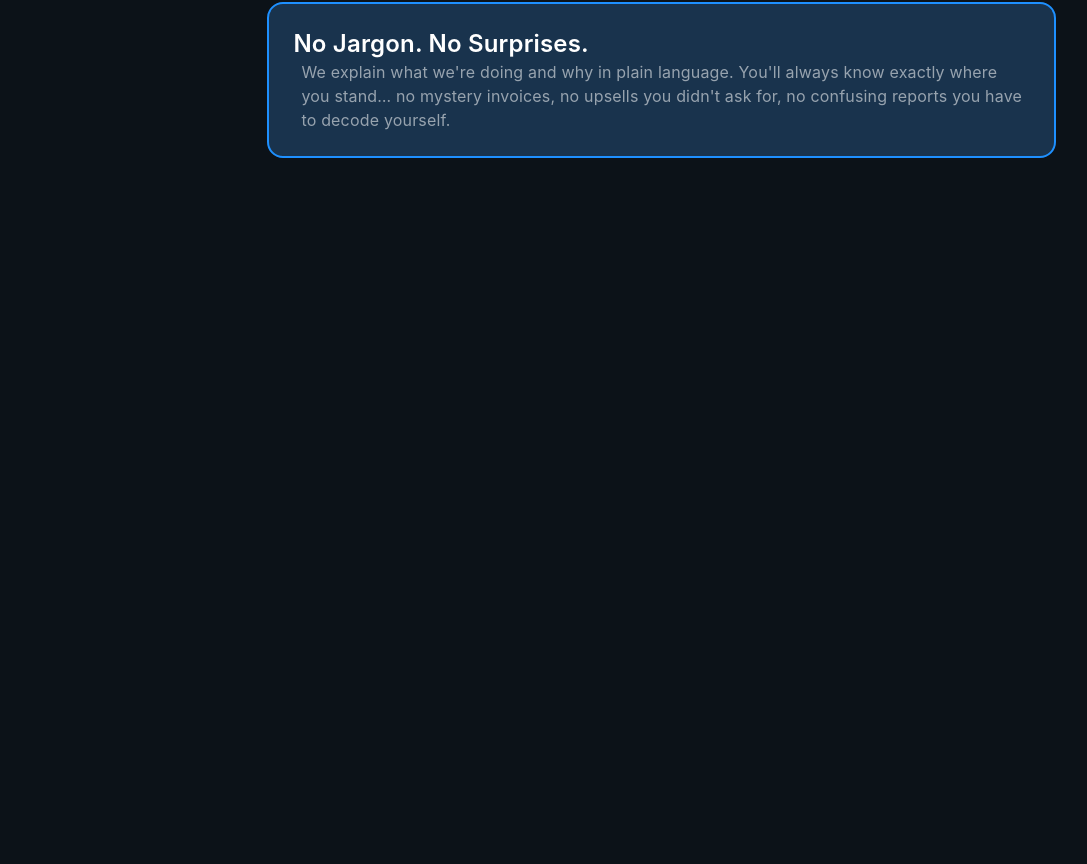
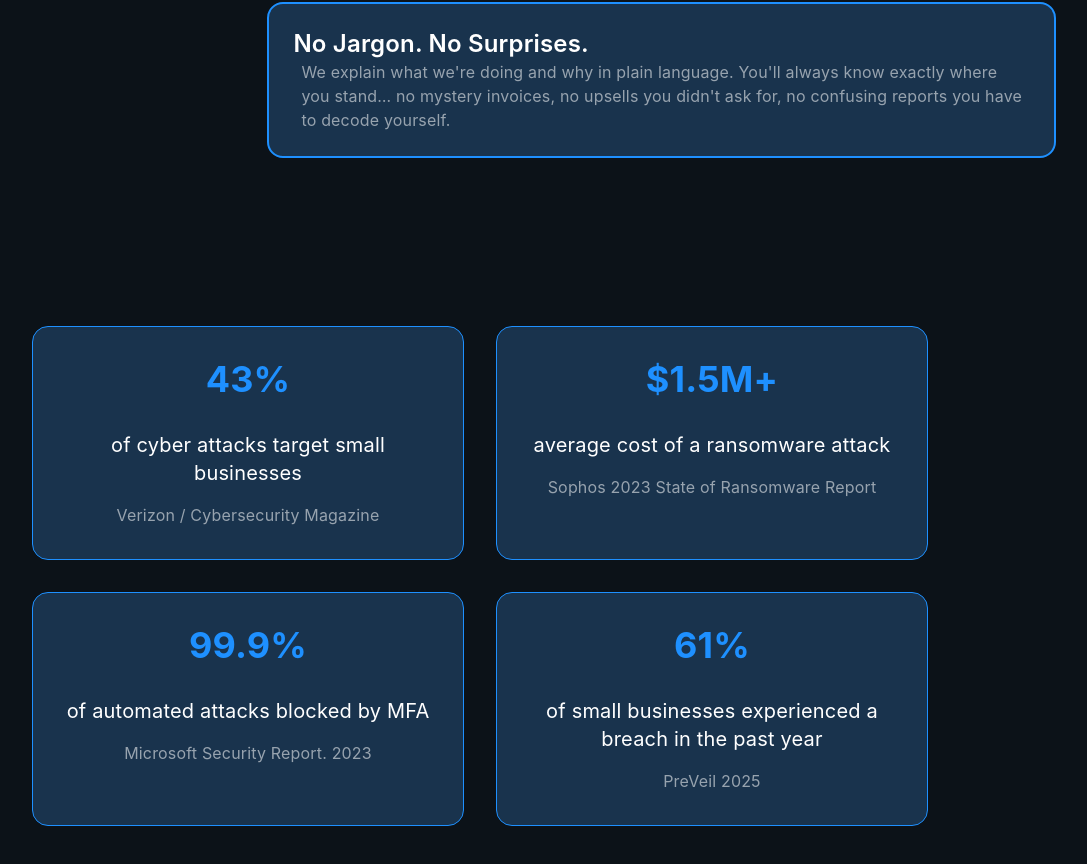
Before and after one commit to CITADEL-Solutions-Team/CITADEL-Stack, a Vue app in the folder Frontend/: page / in a window 1280 px wide. Shown: the part 1006-1870 px from the top of the page, without its empty margins (160-1247 px from the left). Before the commit the page ends 1284 px from the top, so only its background shows below. Built offline with nearby package versions, Linux system fonts and the light colour scheme.

Commit message:
Created Block of stats cards for the homepage and inserted section into home page.

```diff
--- a/Frontend/src/components/Cards/StatCard.vue
+++ b/Frontend/src/components/Cards/StatCard.vue
@@ -2,7 +2,7 @@
     <div id="Card"
     class="flex flex-col
     bg-(--MenuCard) border border-(--Accent) rounded-2xl
-    w-fit p-8 gap-4
+    w-full p-8 gap-4
     text-center"
     >
         <div id="Stat"
--- /dev/null
+++ b/Frontend/src/components/Sections/StatsBlock.vue
@@ -0,0 +1,31 @@
+<template>
+    <div id="Wrapper"
+    class="flex justify-center
+    px-16 md:px-32 lg:px-48
+    py-12"
+    >
+        <div id="Statistics"
+        class="grid grid-cols-1 md:grid-cols-2 w-fit object-center
+        gap-8"
+        >
+            <slot>
+                <div
+                class="border border-(--Accent) rounded w-fit">
+                    Stat Card One
+                </div>
+                <div
+                class="border border-(--Accent) rounded w-fit">
+                    Stat Card Two
+                </div>
+                <div
+                class="border border-(--Accent) rounded w-fit">
+                    Stat Card Three
+                </div>
+                <div
+                class="border border-(--Accent) rounded w-fit">
+                    Stat Card Four
+                </div>
+            </slot>
+        </div>
+    </div>
+</template>
--- a/Frontend/src/views/Home.vue
+++ b/Frontend/src/views/Home.vue
@@ -1,4 +1,5 @@
 <template>
+    <!-- Hero section. Takes in 2 Button inputs to allow for that extra layer of navigation -->
     <Hero
     :ButtonOne="ButtonOne"
     :ButtonTwo="ButtonTwo"
@@ -11,6 +12,7 @@
         </template>
     </Hero>
 
+    <!-- Can literally take in anything and just turns it into a list with a header to the left -->
     <ListWithHeader>
         <template v-slot:Header>
             Why CITADEL?
@@ -34,12 +36,62 @@
             </InfoCard>
         </template>
     </ListWithHeader>
+
+    <!-- Only works well with even number of objects. Will adapt to really any screen size and look good -->
+    <StatsBlock>
+        <StatCard>
+            <template v-slot:Stat>
+                43%
+            </template>
+            <template v-slot:Blurb>
+                of cyber attacks target small businesses
+            </template>
+            <template v-slot:Source>
+                Verizon / Cybersecurity Magazine
+            </template>
+        </StatCard>
+        <StatCard>
+            <template v-slot:Stat>
+                $1.5M+
+            </template>
+            <template v-slot:Blurb>
+                average cost of a ransomware attack
+            </template>
+            <template v-slot:Source>
+                Sophos 2023 State of Ransomware Report
+            </template>
+        </StatCard>
+        <StatCard>
+            <template v-slot:Stat>
+                99.9%
+            </template>
+            <template v-slot:Blurb>
+                of automated attacks blocked by MFA
+            </template>
+            <template v-slot:Source>
+                Microsoft Security Report. 2023
+            </template>
+        </StatCard>
+        <StatCard>
+            <template v-slot:Stat>
+                61%
+            </template>
+            <template v-slot:Blurb>
+                of small businesses experienced a breach in the past year
+            </template>
+            <template v-slot:Source>
+                PreVeil 2025
+            </template>
+        </StatCard>
+    </StatsBlock>
 </template>
 
 <script setup lang="ts">
     import InfoCard from '@/components/Cards/InfoCard.vue';
-import Hero from '@/components/Sections/Hero.vue';
-import ListWithHeader from '@/components/Sections/ListWithHeader.vue';
+    import Hero from '@/components/Sections/Hero.vue';
+    import ListWithHeader from '@/components/Sections/ListWithHeader.vue';
+    import StatsBlock from '@/components/Sections/StatsBlock.vue';
+    import StatCard from '@/components/Cards/StatCard.vue';
 
     const ButtonOne: { label: string, to: string } = {
         label: "About Us",
```
